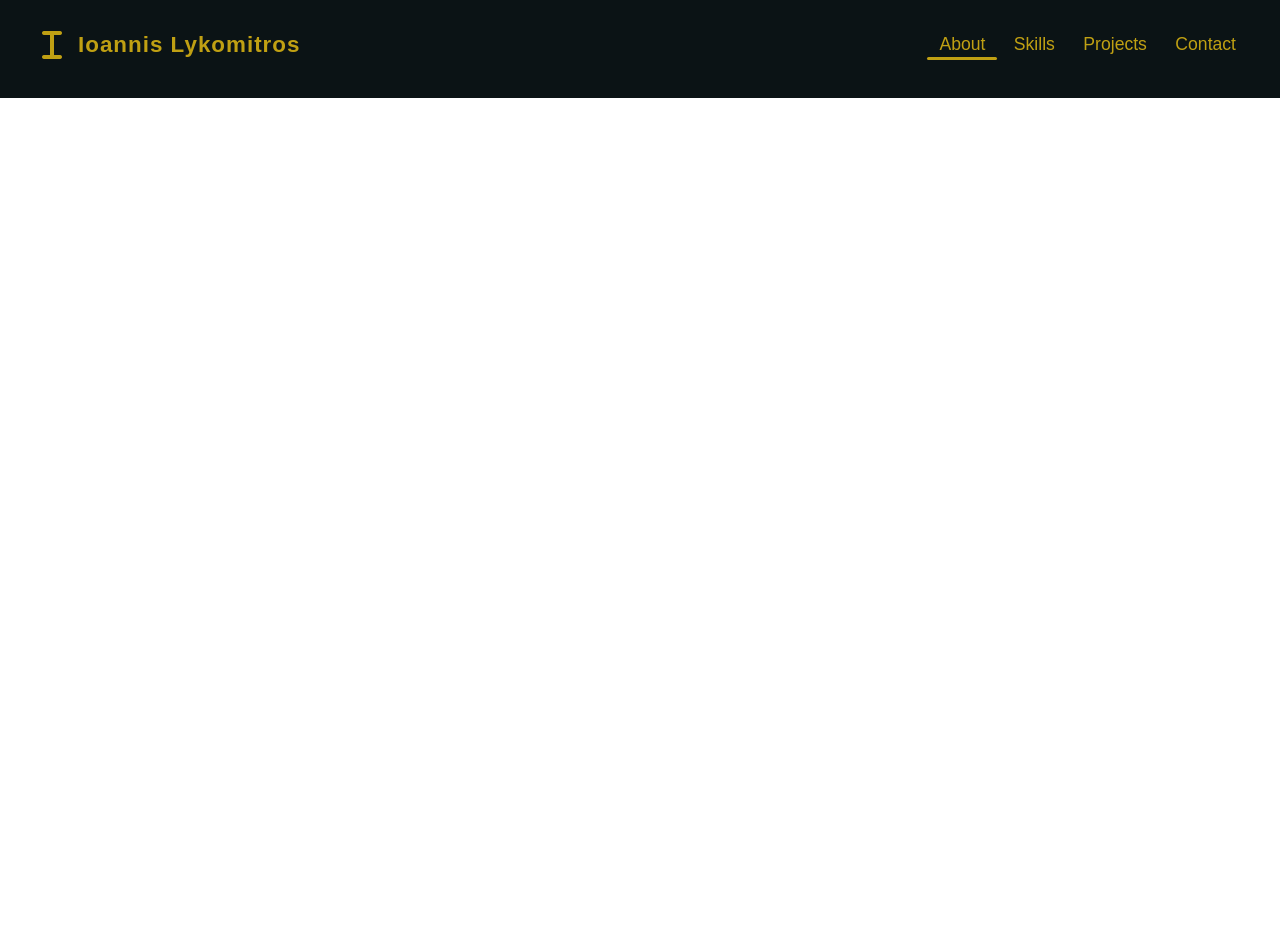
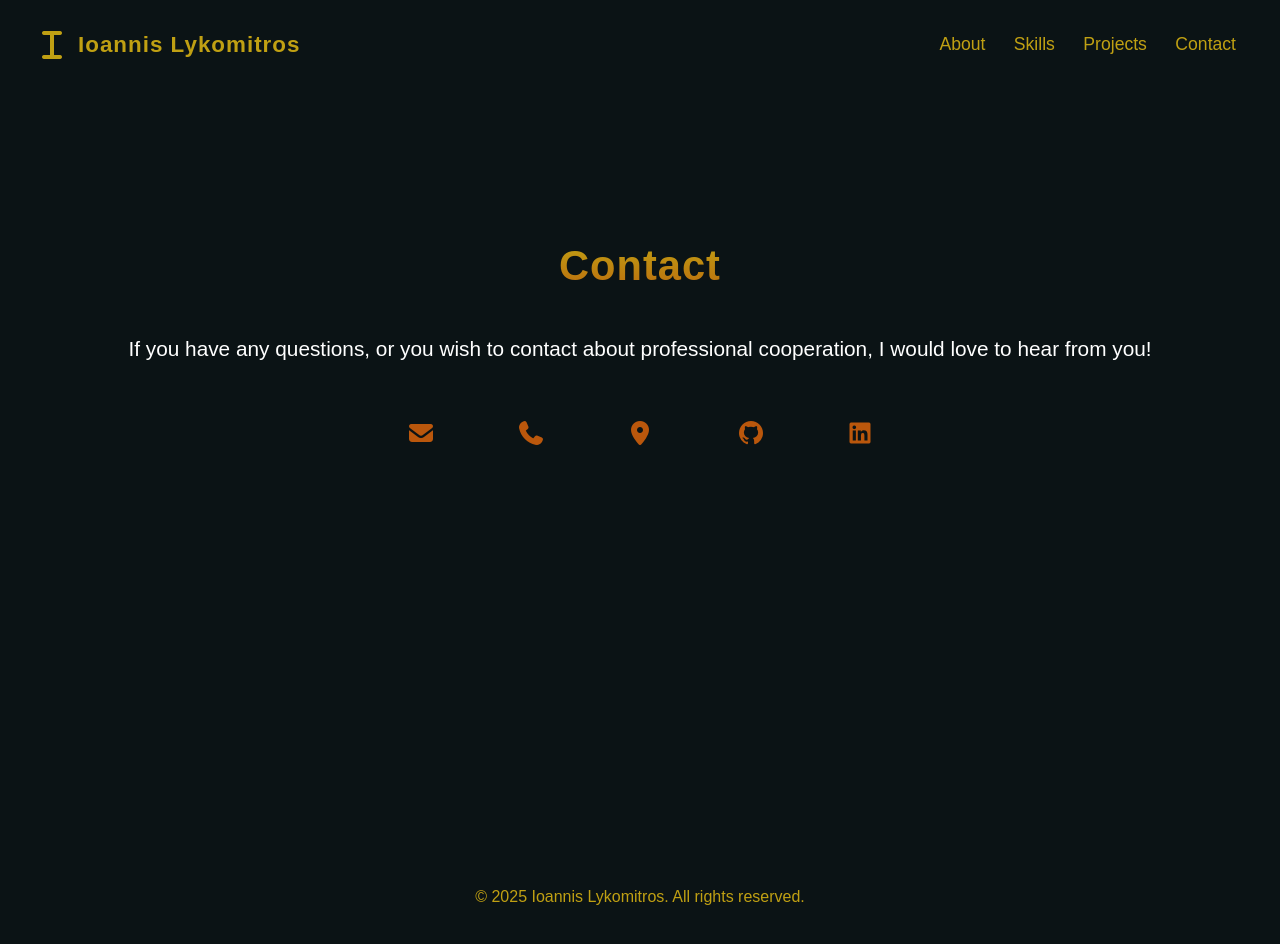
Before and after one commit to IoannisLykomitros/PortfolioWebsite, a plain HTML site: page contact.html in a window 1280 px wide. Before the commit the page ends 800 px from the top, so only its background shows below. Drawn offline with Linux system fonts and the light colour scheme.

Commit message:
Finished the styling of contact.html and made small changes in index.html

```diff
--- a/contact.html
+++ b/contact.html
@@ -17,14 +17,49 @@
             <div class="logo_text">Ioannis Lykomitros</div>
         </div>
         <ul class="nav-links">
-            <li><a href="#about" class="nav-link active">About</a></li>
-            <li><a href="#skills" class="nav-link">Skills</a></li>
-            <li><a href="#projects" class="nav-link">Projects</a></li>
-            <li><a href="#contact" class="nav-link">Contact</a></li>
+            <li><a href="index.html#about" class="nav-link">About</a></li>
+            <li><a href="index.html#skills" class="nav-link">Skills</a></li>
+            <li><a href="index.html#projects" class="nav-link">Projects</a></li>
+            <li><a href="#" class="nav-link active">Contact</a></li>
         </ul>
     </nav>
 </header>
+<section id="contact">
+    <div class="contact-container">
+        <div class="contact-content">
+            <h2>Contact</h2>
+            <p class="contact-text">If you have any questions, or you wish to contact about professional cooperation, I would love to hear from you!</p>
+            <ul class="contact-list">
+                <li>
+                    <a href="mailto:ilykomitros@gmail.com" target="_blank" rel="noopener noreferrer">
+                        <i class="fa-solid fa-envelope"></i>
+                    </a>
+                </li>
+                <li>
+                    <a href="tel:+306987793460" target="_blank" rel="noopener noreferrer">
+                        <i class="fa-solid fa-phone"></i>
+                    </a>
+                </li>
+                <li>
+                    <a href="https://maps.google.com/?q=Athens,+Greece" target="_blank" rel="noopener noreferrer">
+                        <i class="fa-solid fa-location-dot"></i>
+                    </a>
+                </li>
+                <li>
+                    <a href="https://github.com/IoannisLykomitros" target="_blank" rel="noopener noreferrer">
+                        <i class="fa-brands fa-github"></i>
+                    </a>
+                </li>
+                <li>
+                    <a href="https://www.linkedin.com/in/ioannislykomitros/" target="_blank" rel="noopener noreferrer">
+                        <i class="fa-brands fa-linkedin"></i>
+                    </a>
+                </li>
+            </ul>
 
+        </div>
+    </div>
+</section>
 <footer>
     <div class="footer-container">
         <div class="footer-content">
--- a/resources/styles.css
+++ b/resources/styles.css
@@ -44,6 +44,26 @@ button {
 }
 
 button:hover {
+    box-shadow: 0 6px 30px rgba(50,195,250,0.16);
+    transform: translateY(-2px);
+    transition: box-shadow 0.2s, transform 0.2s;
+    transition-delay: 0.05s;
+}
+
+.resume-btn {
+    padding: 20px 32px;
+    border: none;
+    border-radius: 6px;
+    font-size: 1.5rem;
+    margin: 20px 20px 0 0;
+    cursor: pointer;
+    background: linear-gradient(90deg,#c0a013,#a18609 70%);
+    color: #fff;
+    transition: box-shadow 0.2s;
+    box-shadow: 0 4px 20px rgba(37,116,169,0.08);
+}
+
+.resume-btn:hover {
     box-shadow: 0 6px 30px rgba(50,195,250,0.16);
     transform: translateY(-2px);
     transition: box-shadow 0.2s, transform 0.2s;
@@ -398,3 +418,78 @@ footer {
     max-width: 1200px;
     margin: auto;
 }
+
+/* Contact Section */
+
+#contact {
+    min-height: 100vh;
+    margin-top: 48px;
+}
+
+.contact-container {
+    max-width: 1200px;
+    margin: auto;
+    padding: 24px;
+    display: flex;
+    justify-content: center;
+    align-items: center;
+    gap: 40px;
+    border-radius: 15px;
+    box-shadow: 0 8px 32px rgba(37,116,169,0);
+    min-height: 50vh;
+}
+
+.contact-content {
+    padding: 40px 30px;
+    text-align: center;
+}
+
+.contact-content h2 {
+    text-align: center;
+    margin-bottom: 24px;
+    font-size: 2.6rem;
+    font-weight: 700;
+    letter-spacing: 1px;
+    padding-bottom: 20px;
+    background: -webkit-linear-gradient(#c0a013, #ba570c);
+    -webkit-background-clip: text;
+    -webkit-text-fill-color: transparent;
+}
+
+.contact-text {
+    font-size: 1.3rem;
+    margin: 24px 0 16px 0;
+    padding-bottom: 20px;
+    line-height: 1.4;
+    color: #ffffff;
+}
+
+.contact-list {
+    display: flex;
+    gap: 30px;
+    justify-content: center;
+    list-style: none;
+    padding: 0;
+    margin: 34px 0 0;
+}
+
+.contact-list li {
+    position: relative;
+    text-align: center;
+    cursor: pointer;
+    transition: transform 0.3s ease;
+    width: 80px;
+    flex-shrink: 0;
+}
+
+.contact-list li i {
+    font-size: 1.5rem;
+    padding: 4px;
+    transition: transform 0.3s ease;
+    color: #ba570c;
+}
+
+.contact-list li:hover i {
+    transform: scale(1.3);
+    color: #c0a013;
+}
```
Also changed, not shown: index.html (+5 -3 lines), 1 other file.
